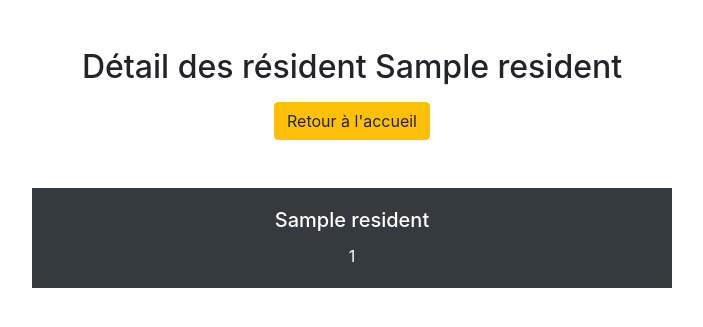
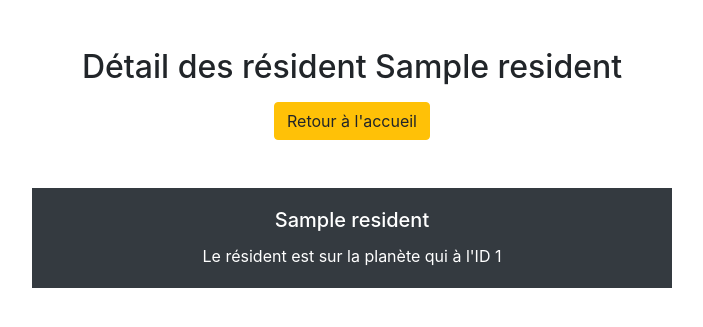
Before and after one commit to Wingrog/MVCStarwars, a PHP site: template View/detail-resident.php in a window 1280 px wide. Shown: the part 56-383 px from the top of the page, without its empty margins (288-991 px from the left). Run offline with PHP 8.4, Linux system fonts and the light colour scheme; the template is opened without the code that fills it: most values are stand-ins (such as "Sample title", 1, 10 or a date in 2020).

Commit message:
modif ok

```diff
--- a/View/detail-resident.php
+++ b/View/detail-resident.php
@@ -16,7 +16,7 @@ include('View/Parts/navbar.php');
     <div class="container col-6 bg-dark">
         <div class="card-body text-white text-center">
             <h5 class="card-title"><?php echo ($resident->getName()) ?></h5>
-            <p class="card-text"><?php echo ($resident->getPlanet_id()) ?></p>
+            <p class="card-text">Le résident est sur la planète qui à l'ID <?php echo ($resident->getPlanet_id()) ?></p>
         </div>
     </div>
 
```
